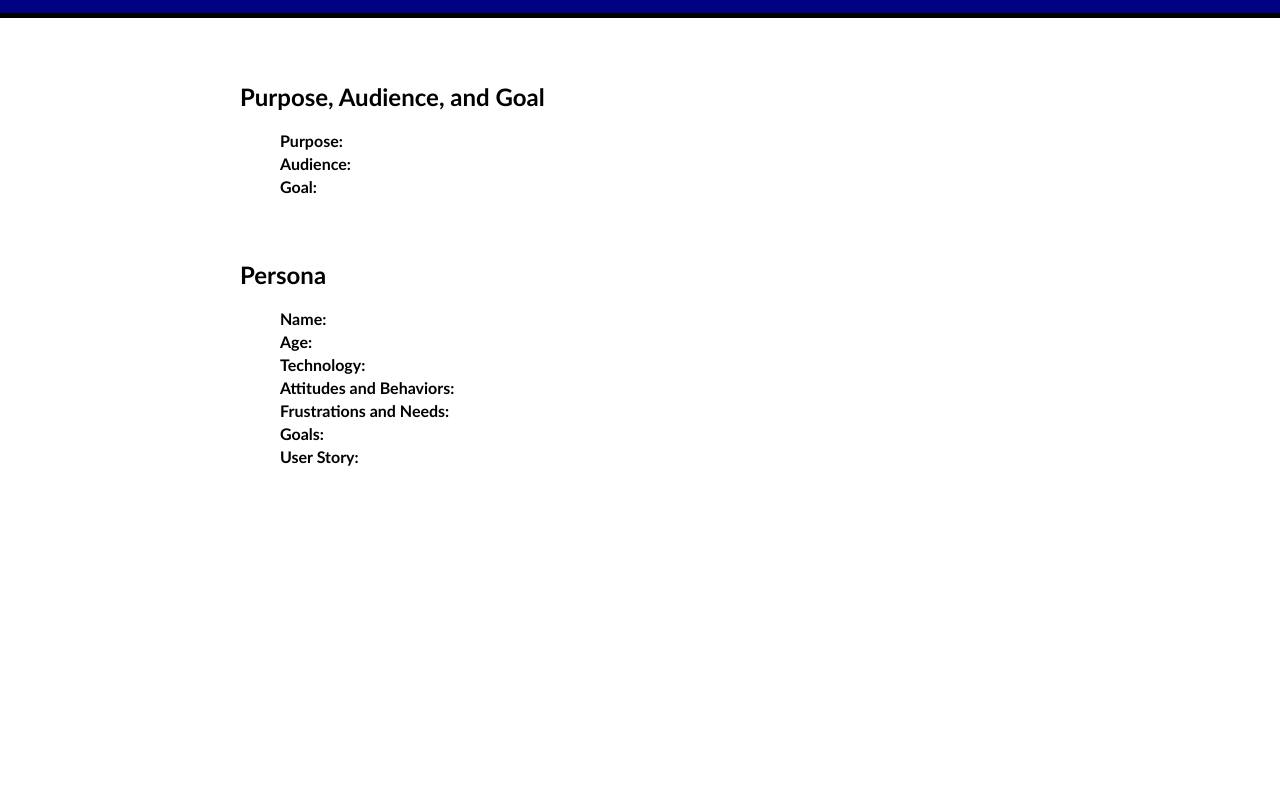
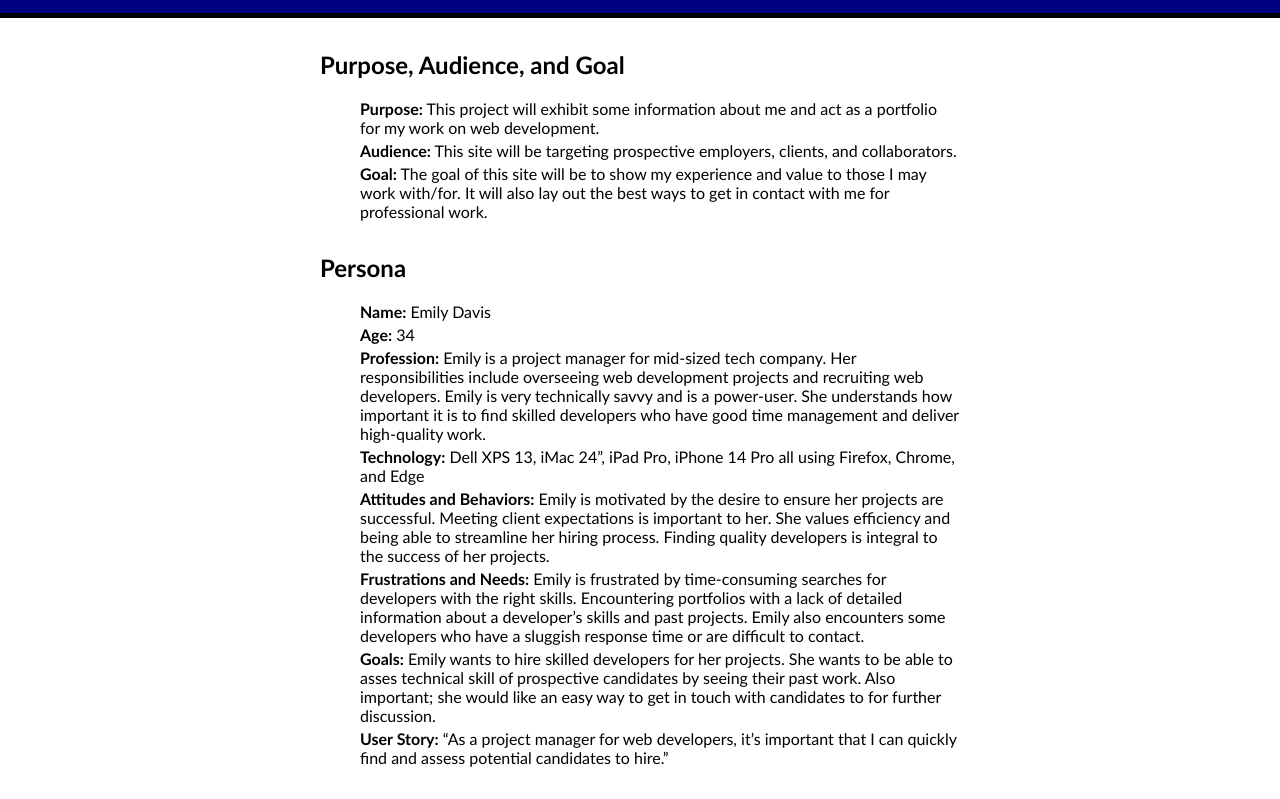
Before and after one commit to evanfbolton/evanfbolton-portfolio, a plain HTML site: page public_html/documentation/milestone-1.html in a window 1280 px wide. Shown: the part 58-857 px from the top of the page. Before the commit the page ends 800 px from the top, so only its background shows below. Drawn offline with Linux system fonts and the light colour scheme.

Commit message:
Added content to the Purpose, Audience, and Goal section and Persona section

```diff
--- a/public_html/documentation/milestone-1.html
+++ b/public_html/documentation/milestone-1.html
@@ -26,7 +26,7 @@
         }
 
         section {
-            margin: 4rem 15rem;
+            margin: 2rem 25%;
         }
 
         ul {
@@ -48,9 +48,9 @@
     <div>
         <h2>Purpose, Audience, and Goal</h2>
         <ul>
-            <li><strong>Purpose:</strong> </li>
-            <li><strong>Audience:</strong> </li>
-            <li><strong>Goal:</strong> </li>
+            <li><strong>Purpose:</strong> This project will exhibit some information about me and act as a portfolio for my work on web development.</li>
+            <li><strong>Audience:</strong> This site will be targeting prospective employers, clients, and collaborators.</li>
+            <li><strong>Goal:</strong> The goal of this site will be to show my experience and value to those I may work with/for. It will also lay out the best ways to get in contact with me for professional work.</li>
         </ul>
     </div>
 </section>
@@ -59,13 +59,14 @@
     <div>
         <h2>Persona</h2>
         <ul>
-            <li><strong>Name:</strong> </li>
-            <li><strong>Age:</strong> </li>
-            <li><strong>Technology:</strong> </li>
-            <li><strong>Attitudes and Behaviors:</strong> </li>
-            <li><strong>Frustrations and Needs:</strong> </li>
-            <li><strong>Goals:</strong> </li>
-            <li><strong>User Story:</strong> </li>
+            <li><strong>Name:</strong> Emily Davis</li>
+            <li><strong>Age:</strong> 34</li>
+            <li><strong>Profession:</strong> Emily is a project manager for mid-sized tech company. Her responsibilities include overseeing web development projects and recruiting web developers. Emily is very technically savvy and is a power-user. She understands how important it is to find skilled developers who have good time management and deliver high-quality work.</li>
+            <li><strong>Technology:</strong> Dell XPS 13, iMac 24”, iPad Pro, iPhone 14 Pro all using Firefox, Chrome, and Edge</li>
+            <li><strong>Attitudes and Behaviors:</strong> Emily is motivated by the desire to ensure her projects are successful. Meeting client expectations is important to her. She values efficiency and being able to streamline her hiring process. Finding quality developers is integral to the success of her projects.</li>
+            <li><strong>Frustrations and Needs:</strong> Emily is frustrated by time-consuming searches for developers with the right skills. Encountering portfolios with a lack of detailed information about a developer’s skills and past projects. Emily also encounters some developers who have a sluggish response time or are difficult to contact.</li>
+            <li><strong>Goals:</strong> Emily wants to hire skilled developers for her projects. She wants to be able to asses technical skill of prospective candidates by seeing their past work. Also important; she would like an easy way to get in touch with candidates to for further discussion.</li>
+            <li><strong>User Story:</strong> “As a project manager for web developers, it’s important that I can quickly find and assess potential candidates to hire.”</li>
         </ul>
     </div>
 </section>
```
